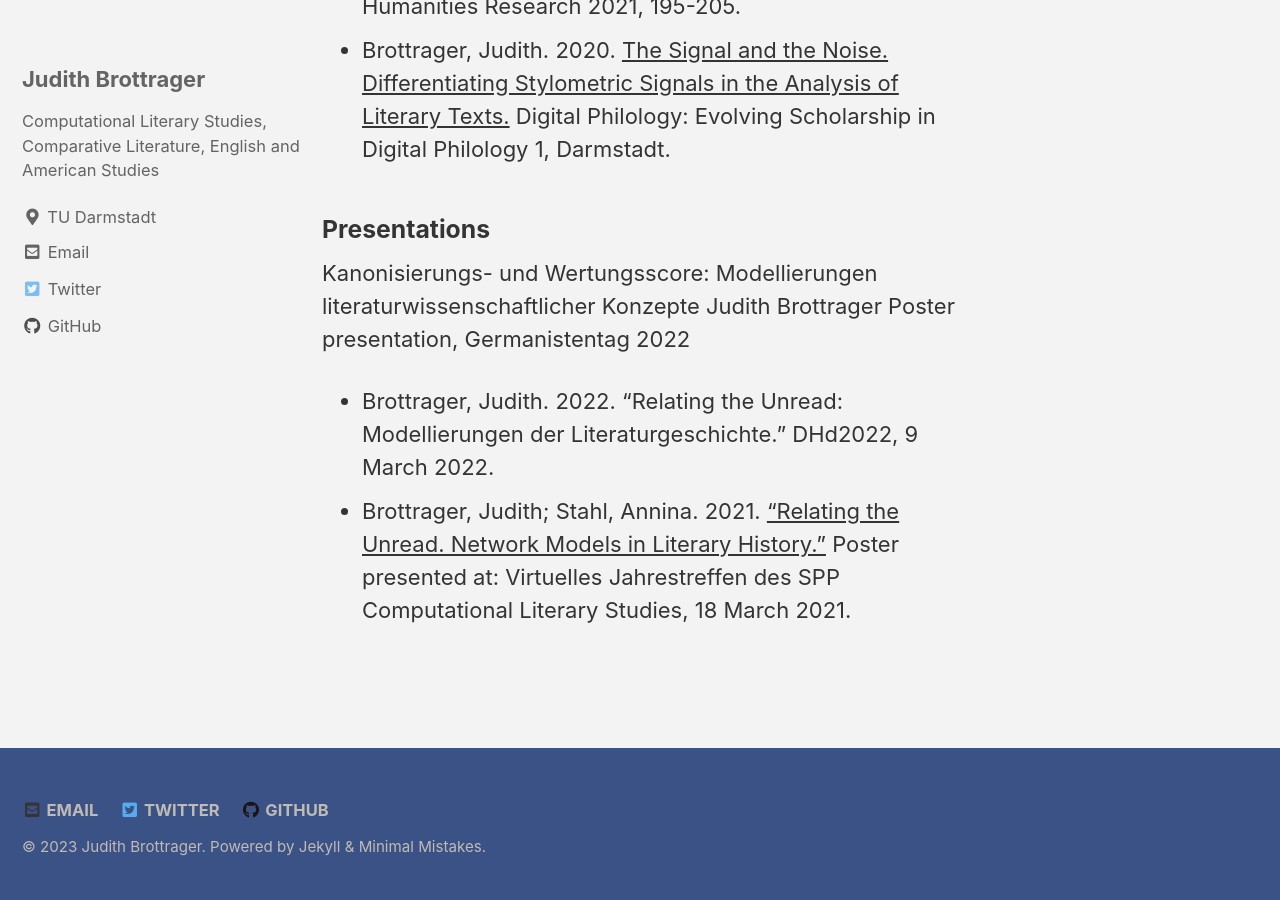
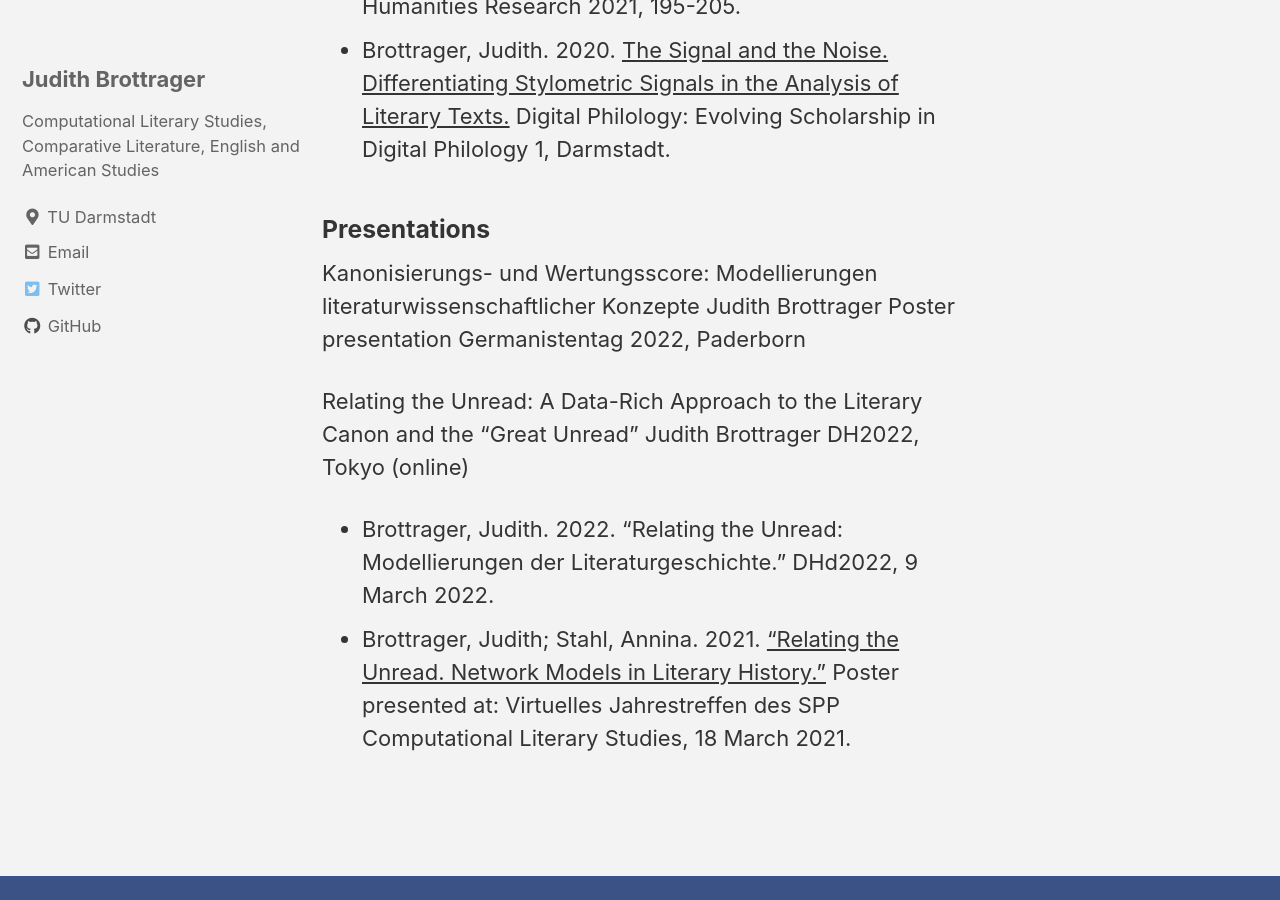
Before and after one commit to jbrottrager/jb, a Jekyll site: the page built from _pages/publications.md, in a window 1280 px wide and 900 px high, scrolled down 406 px. Built offline with Jekyll 4.4.1, drawn with Linux system fonts in a browser that asks for light colours; cached includes are drawn as plain includes.

Commit message:
Update publications.md

```diff
--- a/_pages/publications.md
+++ b/_pages/publications.md
@@ -15,7 +15,13 @@ author_profile: true
 
 Kanonisierungs- und Wertungsscore: Modellierungen literaturwissenschaftlicher Konzepte
 Judith Brottrager
-Poster presentation, Germanistentag 2022
+Poster presentation
+Germanistentag 2022, Paderborn
+
+Relating the Unread: A Data-Rich Approach to the Literary Canon and the “Great Unread”
+Judith Brottrager
+DH2022, Tokyo (online)
+
 
 - Brottrager, Judith. 2022. "Relating the Unread: Modellierungen der Literaturgeschichte." DHd2022, 9 March 2022.
 - Brottrager, Judith; Stahl, Annina. 2021. ["Relating the Unread. Network Models in Literary History."](https://doi.org/10.5281/zenodo.4737134) Poster presented at: Virtuelles Jahrestreffen des SPP Computational Literary Studies, 18 March 2021.
```
